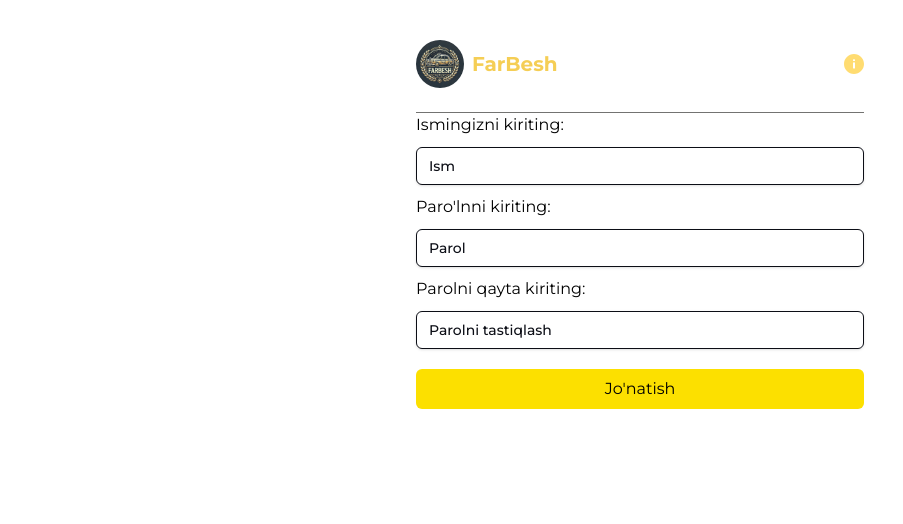
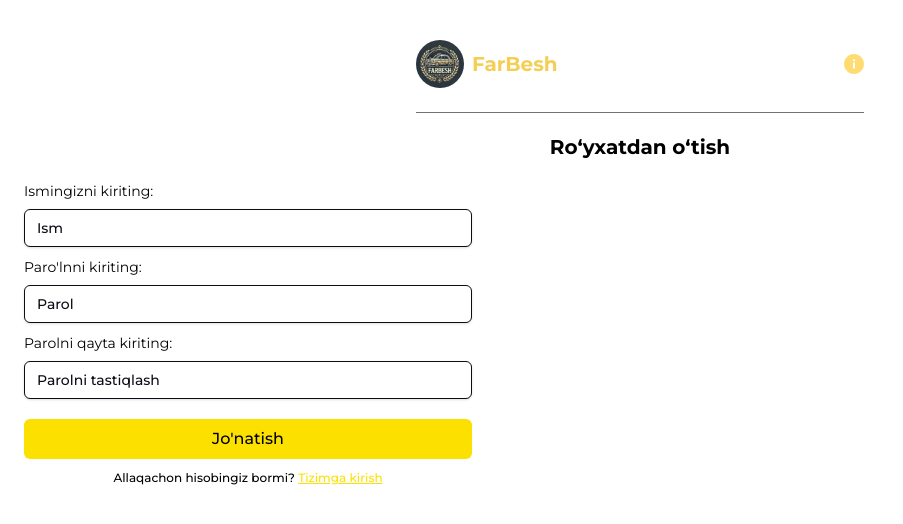
Before and after one commit to MuminovMuslimbek/Farbesh, a React (Vite) app: page /register in a window 1280 px wide. Shown: the top 524 px of the page, without its empty margins (0-903 px from the left). Built offline with nearby package versions, Linux system fonts and the light colour scheme.

Commit message:
register and login design done

```diff
--- a/src/pages/Home.jsx
+++ b/src/pages/Home.jsx
@@ -98,12 +98,12 @@ function Home() {
                     <div className="relative bg-white shadow-2xl p-6 rounded-xl w-[340px] h-auto">
                         <h3 className="mb-4 font-semibold text-2xl text-center">Buyurtma berish</h3>
                         <form className="flex flex-col gap-4" onSubmit={(e) => e.preventDefault()}>
-                            <select className="bg-white p-3 border border-gray-300 rounded-lg focus:outline-none focus:ring-2 focus:ring-yellow-500 w-full text-gray-800 text-sm">
+                            <select className="bg-white p-3 border border-gray-300 rounded-lg focus:outline-none focus:ring-2 focus:ring-[#FFDC71] w-full text-gray-800 text-sm">
                                 <option value="" disabled>🚖 Qayerdan? - Qayerga?</option>
                                 <option value="beshariq-fargona">📍 Beshariqdan - Farg‘onaga</option>
                                 <option value="fargona-beshariq">📍 Farg‘onadan - Beshariqga</option>
                             </select>
-                            <select className="bg-white p-3 border border-gray-300 rounded-lg focus:outline-none focus:ring-2 focus:ring-yellow-500 w-full text-gray-800 text-sm">
+                            <select className="bg-white p-3 border border-gray-300 rounded-lg focus:outline-none focus:ring-2 focus:ring-[#FFDC71] w-full text-gray-800 text-sm">
                                 <option value="" disabled>🔢 Yo‘lovchilar soni</option>
                                 <option value="1">🧍 1 kishi</option>
                                 <option value="2">🧑‍🤝‍🧑 2 kishi</option>
@@ -111,7 +111,7 @@ function Home() {
                                 <option value="4">👨‍👩‍👧‍👦 4 kishi</option>
                                 <option value="4">📦 Po'chta</option>
                             </select>
-                            <select className="bg-white p-3 border border-gray-300 rounded-lg focus:outline-none focus:ring-2 focus:ring-yellow-500 w-full text-gray-800 text-sm">
+                            <select className="bg-white p-3 border border-gray-300 rounded-lg focus:outline-none focus:ring-2 focus:ring-[#FFDC71] w-full text-gray-800 text-sm">
                                 <option value="" disabled>🚻 Erkak yoki Ayol?</option>
                                 <option value="male">👨 Erkak</option>
                                 <option value="female">👩 Ayol</option>
@@ -121,7 +121,7 @@ function Home() {
                                 value={phone ? `+998 ${phone}` : ""}
                                 onChange={handlePhoneChange}
                                 placeholder="+998 00 000-00-00"
-                                className="bg-white p-3 border border-gray-300 rounded-lg focus:outline-none focus:ring-2 focus:ring-yellow-500 w-full text-gray-800 text-sm"
+                                className="bg-white p-3 border border-gray-300 rounded-lg focus:outline-none focus:ring-2 focus:ring-[#FFDC71] w-full text-gray-800 text-sm"
                                 maxLength={17}
                             />
 
--- a/src/pages/Login.jsx
+++ b/src/pages/Login.jsx
@@ -1,24 +1,27 @@
 import React from 'react'
 import Header from '../components/Header';
+import { Link } from 'react-router-dom';
 
 function Login() {
   return (
     <div className='relative flex flex-col items-center bg-[#fff] px-6 py-10 min-h-screen overflow-hidden font-display'>
       <Header />
 
-      <div className="flex justify-center mr-[40px] ml-[40px] w-full">
-        <form className="flex flex-col gap-[15px] w-full max-w-md select-none">
-          <label className="relative flex flex-col gap-[10px]">Ismingizni kiriting:
-            <input className="bg-white shadow-sm px-3 py-2 border focus:border-[#FCE000] rounded-md outline-none focus:ring-0 w-full font-medium text-[#0C0E16] placeholder:text-[#0C0E16] text-sm transition-all[0.4s]" type="text" />
+      <div className="flex flex-col justify-center mt-[20px] mr-[40px] ml-[40px] w-full">
+        <h1 className='mb-[20px] font-bold text-xl text-center'>Tizimga kirish</h1>
+        <form className="flex flex-col gap-[12px] w-full max-w-md select-none">
+          <label className="relative flex flex-col gap-[7px] text-[14px]">Ismingizni kiriting:
+            <input className="bg-white shadow-sm px-3 py-2 border focus:border-[#FCE000] rounded-md outline-none focus:ring-0 w-full font-medium text-[#0C0E16] placeholder:text-[#0C0E16] text-sm transition-all[0.4s]" placeholder='Ism' type="text" />
           </label>
 
-          <label className="relative flex flex-col gap-[10px]">Parolni kiriting:
-            <input className="bg-white shadow-sm px-3 py-2 border focus:border-[#FCE000] rounded-md outline-none focus:ring-0 w-full font-medium text-[#0C0E16] placeholder:text-[#0C0E16] text-sm transition-all[0.4s]" type="password" />
+          <label className="relative flex flex-col gap-[7px] text-[14px]">Parolni kiriting:
+            <input className="bg-white shadow-sm px-3 py-2 border focus:border-[#FCE000] rounded-md outline-none focus:ring-0 w-full font-medium text-[#0C0E16] placeholder:text-[#0C0E16] text-sm transition-all[0.4s]" placeholder='Parol' type="password" />
           </label>
 
-          <button className="bg-[#FCE000] mt-[10px] px-3 py-2 rounded-md w-full active:scale-95 transition-[0.3s] cursor-pointer">
+          <button className="bg-[#FCE000] mt-[10px] px-3 py-2 rounded-md w-full font-medium active:scale-95 transition-[0.3s] cursor-pointer">
             Jo'natish
           </button>
+          <p className='font-medium text-[12px] text-center'>Hisobingiz yo'qmi? <Link className='text-[#FCE000] underline'>Roʻyxatdan oʻtish</Link></p>
         </form>
       </div>
     </div>
--- a/src/pages/Register.jsx
+++ b/src/pages/Register.jsx
@@ -1,5 +1,6 @@
 import React from 'react'
 import Header from '../components/Header';
+import { Link } from 'react-router-dom';
 
 function Register() {
   return (
@@ -7,23 +8,25 @@ function Register() {
     <div className='relative flex flex-col items-center bg-[#fff] px-6 py-10 min-h-screen overflow-hidden font-display'>
       <Header />
 
-      <div className="flex justify-center mr-[40px] ml-[40px] w-full">
+      <div className="flex flex-col justify-center mt-[20px] mr-[40px] ml-[40px] w-full">
+        <h1 className='mb-[20px] font-bold text-xl text-center'>Roʻyxatdan oʻtish</h1>
         <form className="flex flex-col gap-[10px] w-full max-w-md select-none">
-          <label className="relative flex flex-col gap-[10px]"> Ismingizni kiriting:
+          <label className="relative flex flex-col gap-[7px] text-[14px]"> Ismingizni kiriting:
             <input type="text" placeholder="Ism" className="bg-white shadow-sm px-3 py-2 border focus:border-[#FCE000] rounded-md outline-none focus:ring-0 w-full min-w-20 max-w-2xl font-medium text-[#0C0E16] placeholder:text-[#0C0E16] text-sm transition-all[0.4s]" />
           </label>
 
-          <label className="relative flex flex-col gap-[10px]"> Paro'lnni kiriting:
+          <label className="relative flex flex-col gap-[7px] text-[14px]"> Paro'lnni kiriting:
             <input type="password" placeholder="Parol" className="bg-white shadow-sm px-3 py-2 border focus:border-[#FCE000] rounded-md outline-none focus:ring-0 w-full min-w-20 max-w-2xl font-medium text-[#0C0E16] placeholder:text-[#0C0E16] text-sm transition-all[0.4s]" />
           </label>
 
-          <label className="relative flex flex-col gap-[10px]"> Parolni qayta kiriting:
+          <label className="relative flex flex-col gap-[7px] text-[14px]"> Parolni qayta kiriting:
             <input type="password" placeholder="Parolni tastiqlash" className="bg-white shadow-sm px-3 py-2 border focus:border-[#FCE000] rounded-md outline-none focus:ring-0 w-full min-w-20 max-w-2xl font-medium text-[#0C0E16] placeholder:text-[#0C0E16] text-sm transition-all[0.4s]" />
           </label>
 
-          <button className="bg-[#FCE000] mt-[10px] px-3 py-2 rounded-md w-full max-w-2xl active:scale-95 transition-[0.3s] cursor-pointer">
+          <button className="bg-[#FCE000] mt-[10px] px-3 py-2 rounded-md w-full max-w-2xl font-medium active:scale-95 transition-[0.3s] cursor-pointer">
             Jo'natish
           </button>
+          <p className='font-medium text-[12px] text-center'>Allaqachon hisobingiz bormi? <Link className='text-[#FCE000] underline'>Tizimga kirish</Link></p>
         </form>
 
       </div>
```
